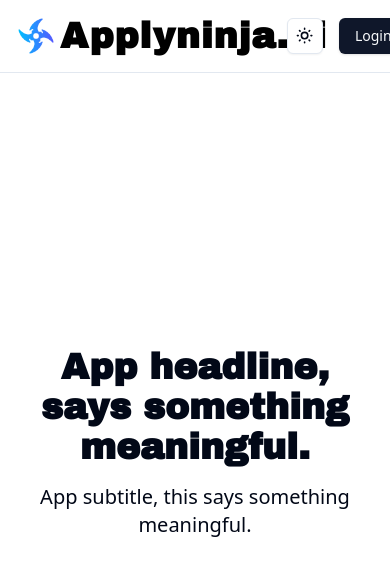
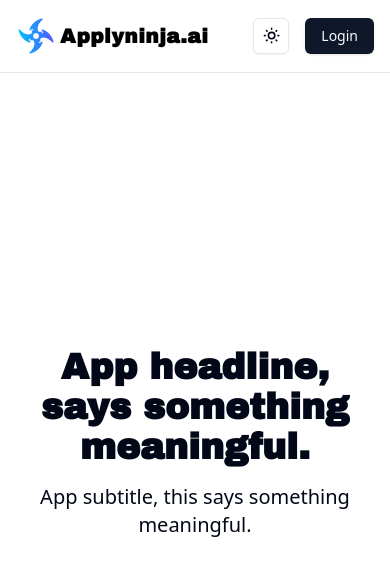
Before and after one commit to Ironessence/jobhuntr, a Next.js app: page / in a window 390 px wide. Shown: the top 576 px of the page. Built offline with nearby package versions, Linux system fonts and the light colour scheme; no server answers.

Commit message:
font lower in navbar on mobile

```diff
--- a/src/components/navbar/Navbar.tsx
+++ b/src/components/navbar/Navbar.tsx
@@ -30,7 +30,7 @@ const Navbar = () => {
             priority
           />
           <h1
-            className={`text-4xl font-bold font-archivo tracking-wide ${theme === "dark" ? "text-white" : "text-black"}`}
+            className={`sm:text-4xl text-xl font-bold font-archivo tracking-wide ${theme === "dark" ? "text-white" : "text-black"}`}
           >
             Applyninja.ai
           </h1>
```
